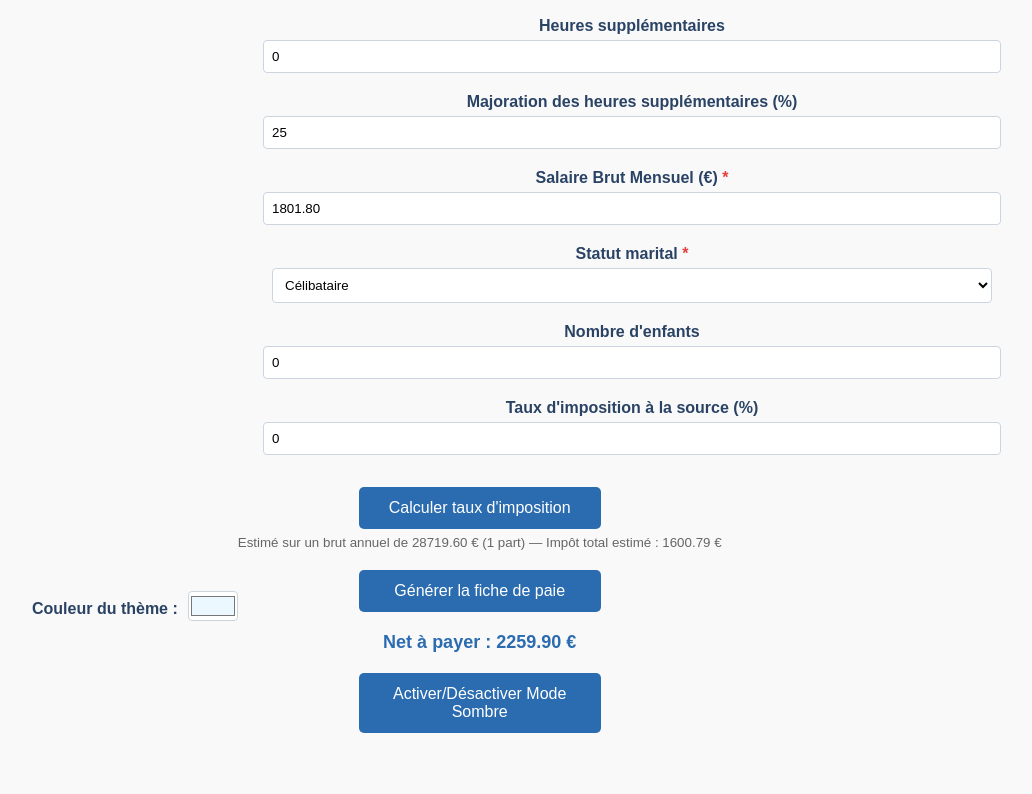
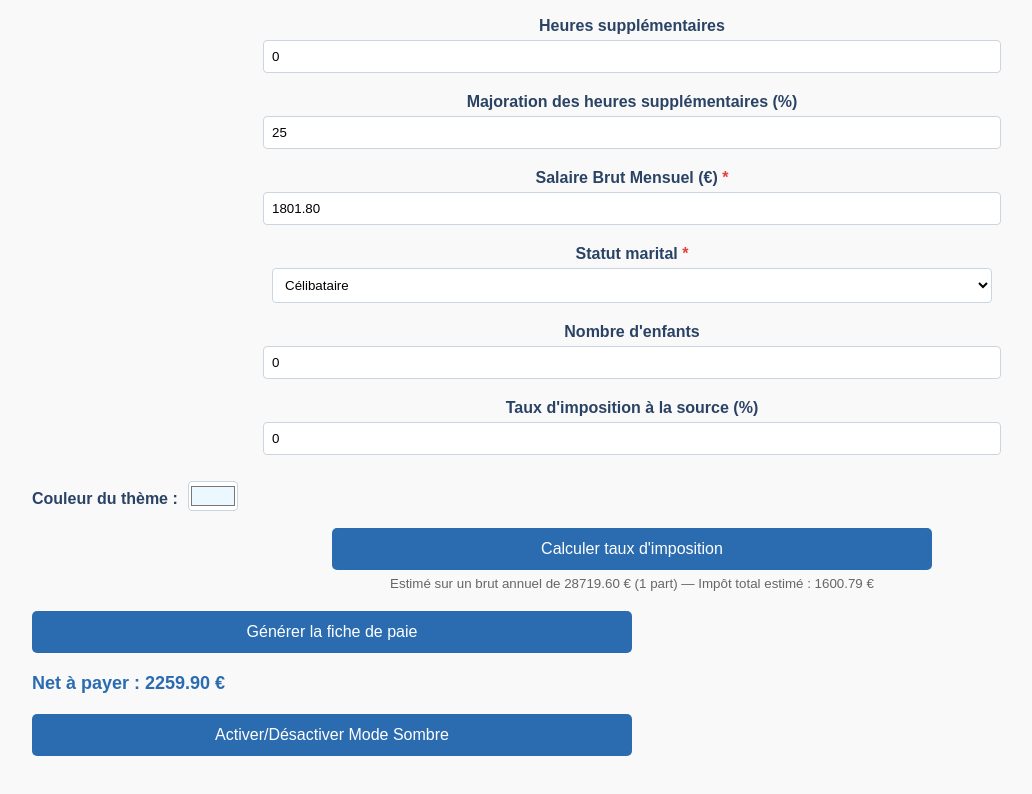
Before and after one commit to fiche-paie/myassitantexpert, a plain HTML site: page index.html in a window 1280 px wide. Shown: the part 1596-2390 px from the top of the page, without its empty margins (8-1040 px from the left). Before the commit the page ends 2369 px from the top, so only its background shows below. Drawn offline with nearby package versions, Linux system fonts and the light colour scheme.

Commit message:
Update index.html

```diff
--- a/index.html
+++ b/index.html
@@ -152,10 +152,10 @@
         <label for="tauxImpot">Taux d'imposition à la source (%)</label>
         <input type="number" id="tauxImpot" value="0" min="0" max="100" step="0.1">
         <!-- Sélecteur de couleur -->
-        <center<div class="color-picker">
+      </center><div class="color-picker">
             <label for="couleurTheme">Couleur du thème :</label>
             <input type="color" id="couleurTheme" value="#ebf8ff">
-        </div><center>
+        </div>
           <div>
                <!-- Ajoutez ce bouton après le champ tauxImpot -->
 <center><button type="button" onclick="calculerTauxImpot()" style="margin-top: 7px; width: 200px;  width: 50%;">
```
